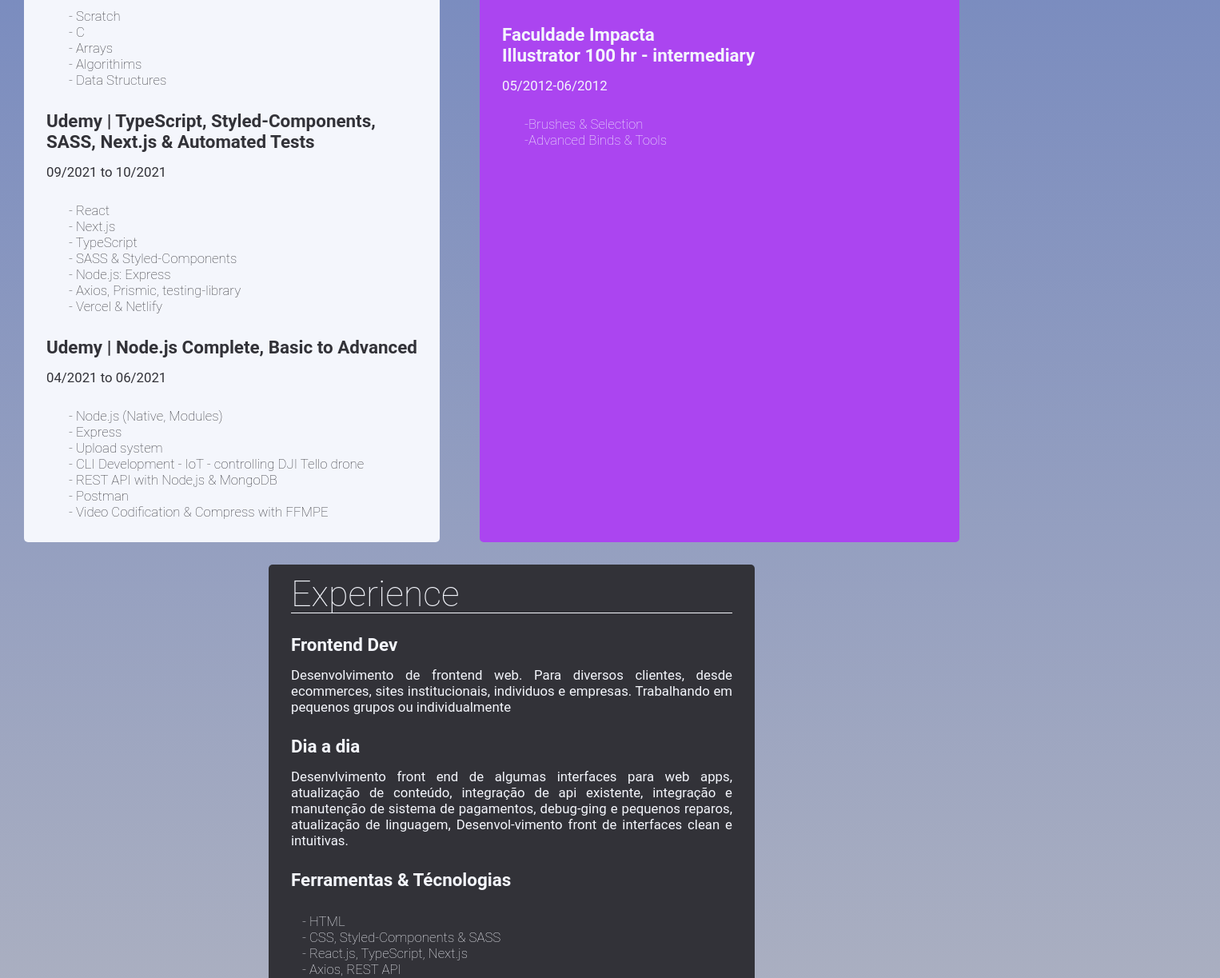
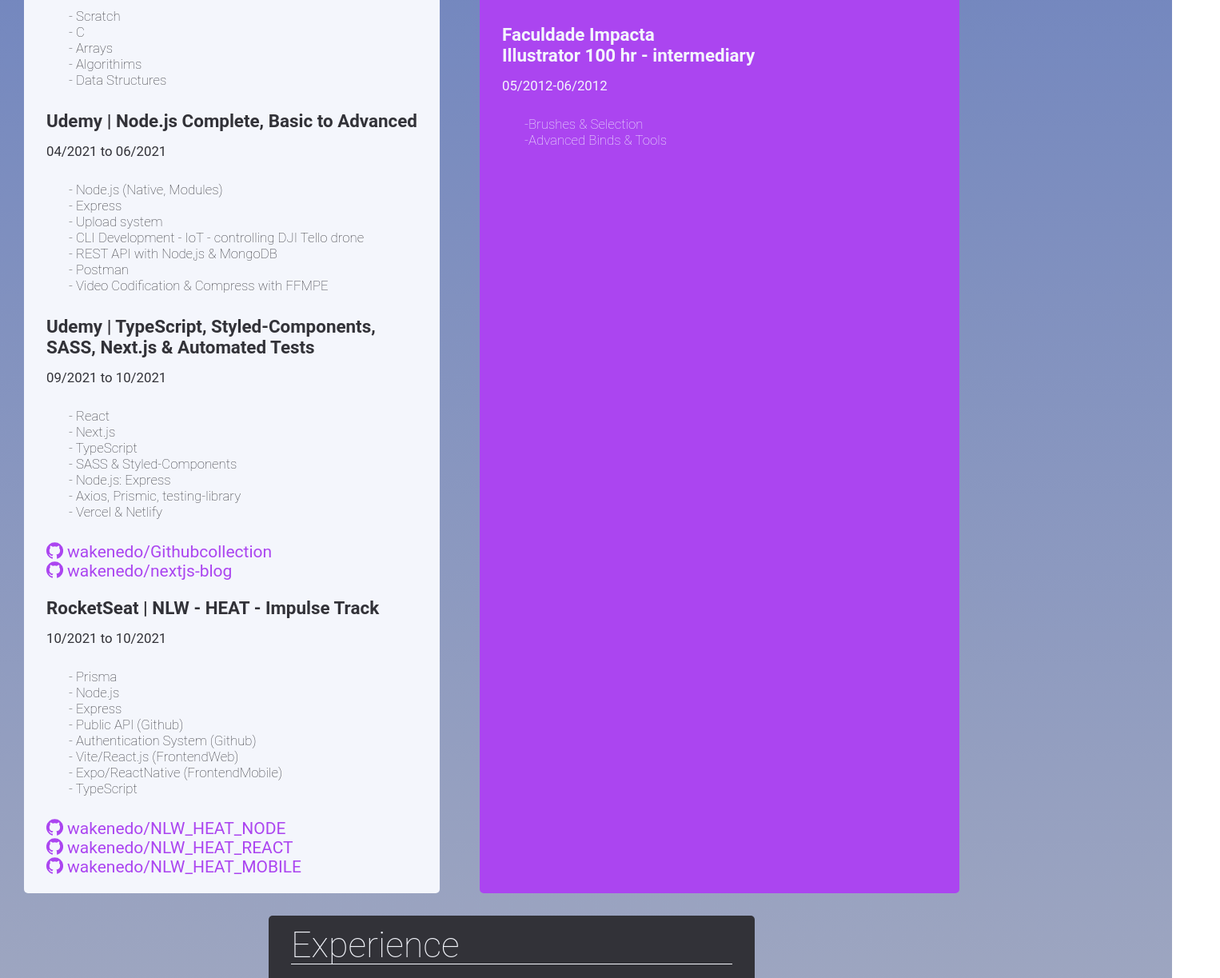
Before and after one commit to wakenedo/website1, a React (Create React App) app: page / in a window 1280 px wide. Shown: the part 1201-2424 px from the top of the page at 80% size, 1526 px wide, since content can reach past the window. Built offline with nearby package versions, Linux system fonts and the light colour scheme.

Commit message:
Resume & Contact - Changes
- Added links to resume repos,
- Refactor Contact

```diff
--- a/src/Styles/global.scss
+++ b/src/Styles/global.scss
@@ -40,6 +40,7 @@
   a {
     color: inherit;
     text-decoration: none;
+    display: flex;
   }
 
   .skillbar-percent {
--- a/src/components/Contact/contact.module.scss
+++ b/src/components/Contact/contact.module.scss
@@ -4,7 +4,7 @@
     bottom: 0;
     z-index: 100;
 
-    div{
+
         a {
             cursor: default;
         }
@@ -14,6 +14,7 @@
             width: 600px;
             cursor: pointer;
             width: 250px;
+            font-size: 14px !important;
 
             span {
                 margin-top: 2px;
@@ -24,5 +25,5 @@
                 margin-left: 2px;
             }
         }
-    }
+
 }
--- a/src/components/Contact/index.js
+++ b/src/components/Contact/index.js
@@ -9,26 +9,26 @@
     return (
         <>
            <section className={styles.contact}>
-                <div className="contactlink">
+
                     <a href="https://www.linkedin.com/in/alexandre-alvarenga-86841b1b8/">
                         <p><LinkedInIcon /> <span>LinkedIn : @alexandre-alvarenga</span></p>
                     </a>
-                </div>
-                <div className="contactlink">
+
+
                     <a href ="https://outlook.com/">
                         <p><MailOutlineIcon/> <span>E-mail : a_nuner@outlook.com</span></p>
                     </a>
-                </div>
-                <div className="contactlink">
+
+
                     <a href="https://github.com/wakenedo">
                         <p><GitHubIcon/> <span>GitHub : @wakenedo</span></p>
                     </a>
-                </div>
-                <div className="contactlink">
+
+
                     <a href="https://www.skype.com/pt-br/">
                         <p><PhoneAndroidIcon/> <span>+55 (11) 9 6184-8402</span></p>
                     </a>
-                </div>
+
             </section>
         </>
     )
--- a/src/components/Home/Resume/index.js
+++ b/src/components/Home/Resume/index.js
@@ -1,5 +1,6 @@
 import React from 'react'
 import styles from './resume.module.scss';
+import GitHubIcon from '@material-ui/icons/GitHub';
 
 
 export default function Resume() {
@@ -52,6 +53,21 @@
                 <span>- Algorithims</span>
                 <span>- Data Structures</span>
          </section>
+         <div className="intro">
+                <h4>Udemy | Node.js Complete, Basic to Advanced </h4>
+                <>
+                <p>04/2021 to 06/2021</p>
+                </>
+         </div>
+         <section className={styles.section}>
+                <span>- Node.js (Native, Modules)</span>
+                <span>- Express</span>
+                <span>- Upload system</span>
+                <span>- CLI Development - IoT - controlling DJI Tello drone </span>
+                <span>- REST API with Node,js & MongoDB</span>
+                <span>- Postman</span>
+                <span>- Video Codification & Compress with FFMPE</span>
+         </section>
 
           <div className="intro">
 
@@ -70,22 +86,33 @@
                 <span>- Axios, Prismic, testing-library</span>
                 <span>- Vercel & Netlify</span>
          </section>
+
+         <div className="resume__Links">
+              <a href='https://github.com/wakenedo/Githubcollection'> <GitHubIcon/> wakenedo/Githubcollection</a>
+              <a href='https://github.com/wakenedo/nextjs-blog'><GitHubIcon/> wakenedo/nextjs-blog</a>
+         </div>
+
           <div className="intro">
-
-                <h4>Udemy | Node.js Complete, Basic to Advanced </h4>
+                <h4>RocketSeat | NLW - HEAT - Impulse Track </h4>
                 <>
-                <p>04/2021 to 06/2021</p>
+                <p>10/2021 to 10/2021</p>
                 </>
          </div>
          <section className={styles.section}>
-                <span>- Node.js (Native, Modules)</span>
+                <span>- Prisma</span>
+                <span>- Node.js</span>
                 <span>- Express</span>
-                <span>- Upload system</span>
-                <span>- CLI Development - IoT - controlling DJI Tello drone </span>
-                <span>- REST API with Node,js & MongoDB</span>
-                <span>- Postman</span>
-                <span>- Video Codification & Compress with FFMPE</span>
+                <span>- Public API (Github)</span>
+                <span>- Authentication System (Github)</span>
+                <span>- Vite/React.js (FrontendWeb) </span>
+                <span>- Expo/ReactNative (FrontendMobile)</span>
+                <span>- TypeScript</span>
          </section>
+         <div className="resume__Links">
+              <a href='https://github.com/wakenedo/NLW_HEAT_NODE'><GitHubIcon/>wakenedo/NLW_HEAT_NODE</a>
+              <a href='https://github.com/wakenedo/NLW_HEAT_REACT'><GitHubIcon/>wakenedo/NLW_HEAT_REACT</a>
+              <a href='https://github.com/wakenedo/NLW_HEAT_MOBILE'><GitHubIcon/>wakenedo/NLW_HEAT_MOBILE</a>
+         </div>
         </main>
 
     )
--- a/src/components/Home/Resume/resume.module.scss
+++ b/src/components/Home/Resume/resume.module.scss
@@ -18,6 +18,8 @@
     p {
         font-size: 1.2rem;
     }
+
+
 }
 
 .section {
@@ -33,4 +35,34 @@
     }
 
 
+    div {
+        margin-top: 1.5rem;
+        margin-left: none !important;
+
+        a {
+            font-size: 1.5rem;
+            color: var(--primary);
+
+            svg{
+                margin-right: 5px;
+            }
+
+        }
+    }
+
 }
+
+div {
+    margin-bottom: 1.5rem;
+
+    a {
+        font-size: 1.5rem;
+        color: var(--primary);
+
+
+        svg{
+            margin-right: 5px;
+        }
+
+    }
+}
```
